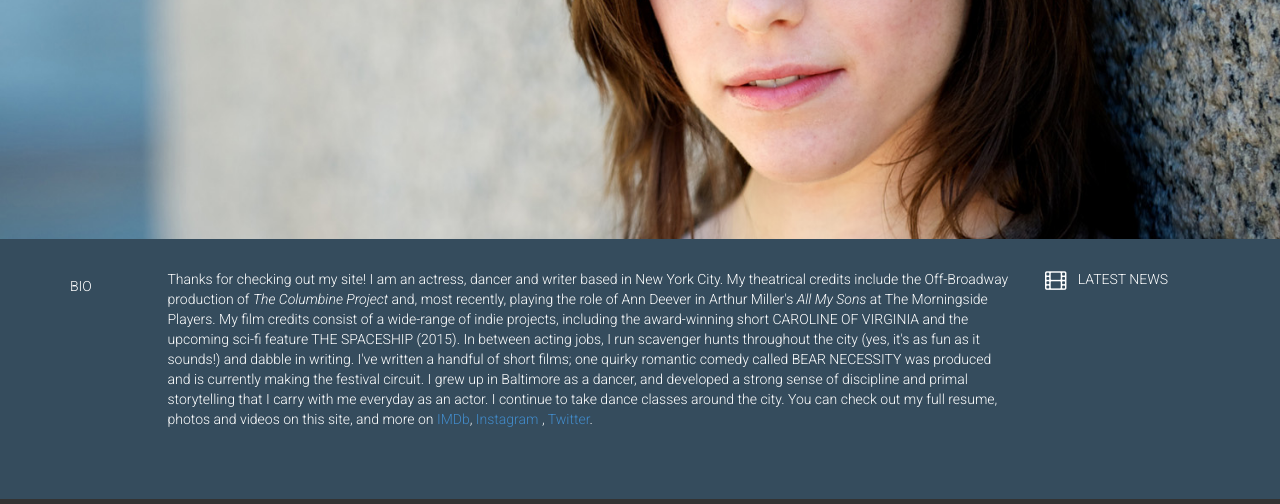
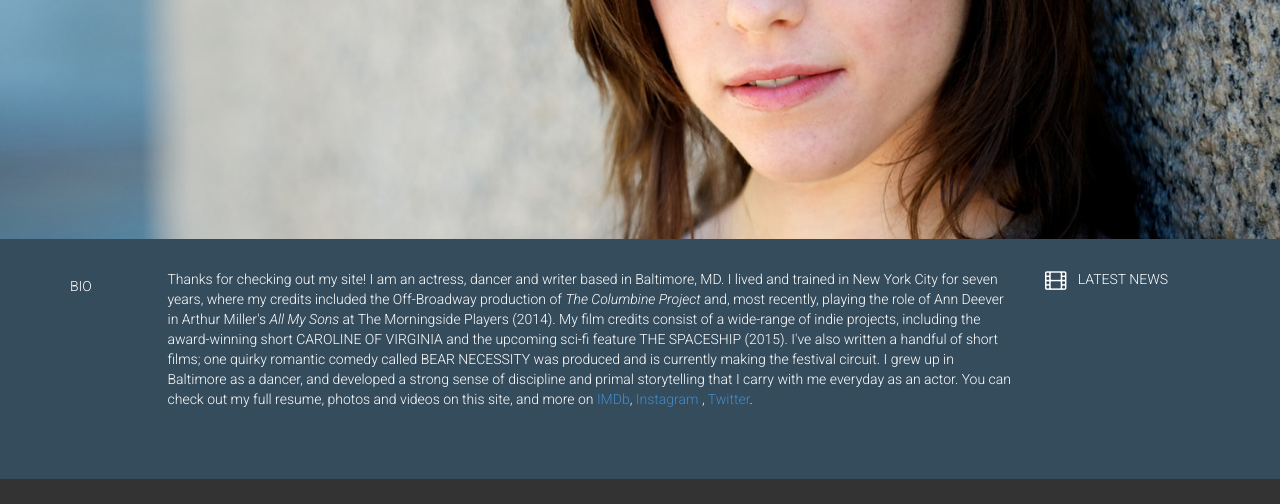
Before and after one commit to mbukosky/CoconutMacaroons, a plain HTML site: page src/index.html in a window 1280 px wide. Shown: the part 296-800 px from the top of the page. Drawn offline with nearby package versions, Linux system fonts and the light colour scheme; files whose address does not match are found by name.

Commit message:
updated bio

```diff
--- a/src/app/partials/home.tpl.html
+++ b/src/app/partials/home.tpl.html
@@ -20,7 +20,7 @@
                     <h5>BIO</h5>
                 </div>
                 <div class="col-lg-9">
-                    <p>Thanks for checking out my site! I am an actress, dancer and writer based in New York City. My theatrical credits include the Off-Broadway production of <i>The Columbine Project</i> and, most recently, playing the role of Ann Deever in Arthur Miller's <i>All My Sons</i> at The Morningside Players. My film credits consist of a wide-range of indie projects, including the award-winning short CAROLINE OF VIRGINIA and the upcoming sci-fi feature THE SPACESHIP (2015). In between acting jobs, I run scavenger hunts throughout the city (yes, it's as fun as it sounds!) and dabble in writing. I've written a handful of short films; one quirky romantic comedy called BEAR NECESSITY was produced and is currently making the festival circuit. I grew up in Baltimore as a dancer, and developed a strong sense of discipline and primal storytelling that I carry with me everyday as an actor. I continue to take dance classes around the city. You can check out my full resume, photos and videos on this site, and more on <a target="_blank" href="http://www.imdb.com/name/nm2420016/">IMDb</a>, <a target="_blank" href="http://instagram.com/laurenmeley">Instagram</a> , <a target="_blank" href="https://twitter.com/laurenmeley">Twitter</a>. </p>
+                    <p>Thanks for checking out my site! I am an actress, dancer and writer based in Baltimore, MD. I lived and trained in New York City for seven years, where my credits included the Off-Broadway production of <i>The Columbine Project</i> and, most recently, playing the role of Ann Deever in Arthur Miller's <i>All My Sons</i> at The Morningside Players (2014). My film credits consist of a wide-range of indie projects, including the award-winning short CAROLINE OF VIRGINIA and the upcoming sci-fi feature THE SPACESHIP (2015). I've also written a handful of short films; one quirky romantic comedy called BEAR NECESSITY was produced and is currently making the festival circuit. I grew up in Baltimore as a dancer, and developed a strong sense of discipline and primal storytelling that I carry with me everyday as an actor. You can check out my full resume, photos and videos on this site, and more on <a target="_blank" href="http://www.imdb.com/name/nm2420016/">IMDb</a>, <a target="_blank" href="http://instagram.com/laurenmeley">Instagram</a> , <a target="_blank" href="https://twitter.com/laurenmeley">Twitter</a>. </p>
                 </div>
                 <div class="col-lg-2">
                     <p>
```
